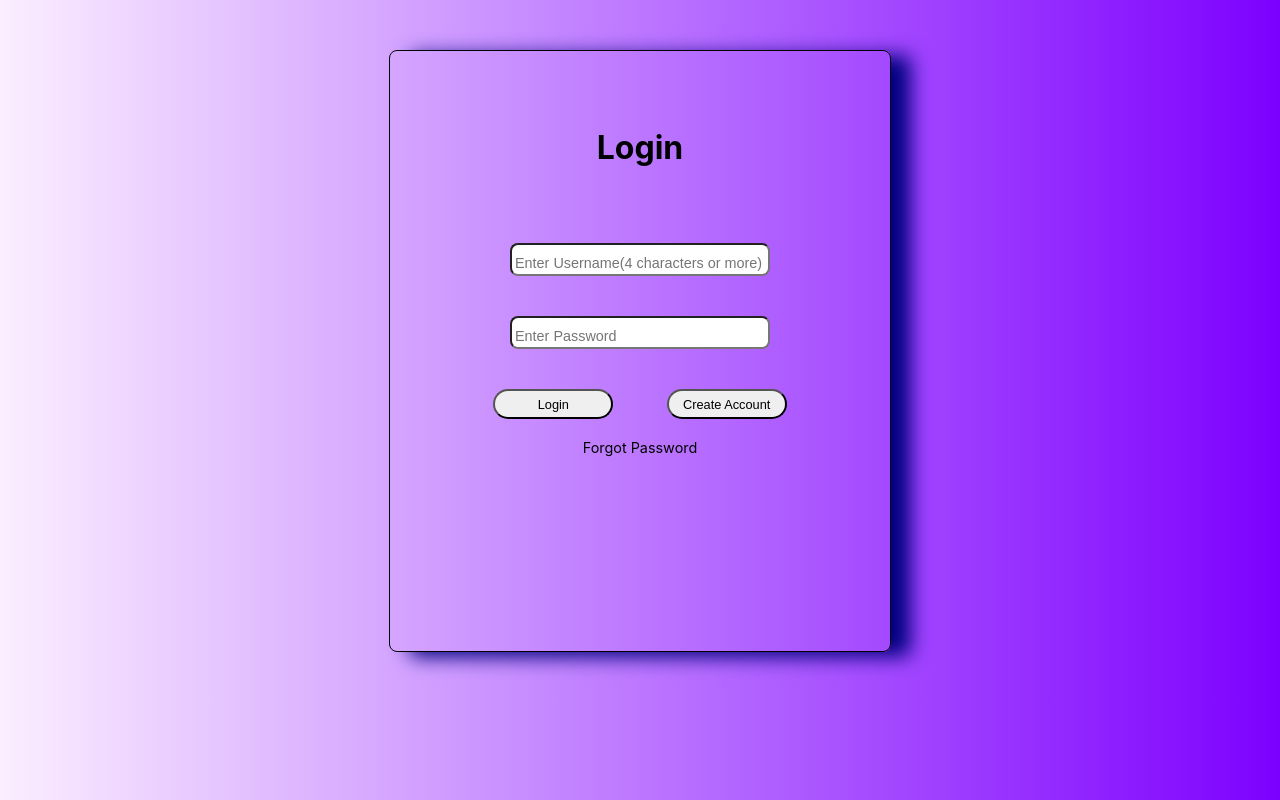
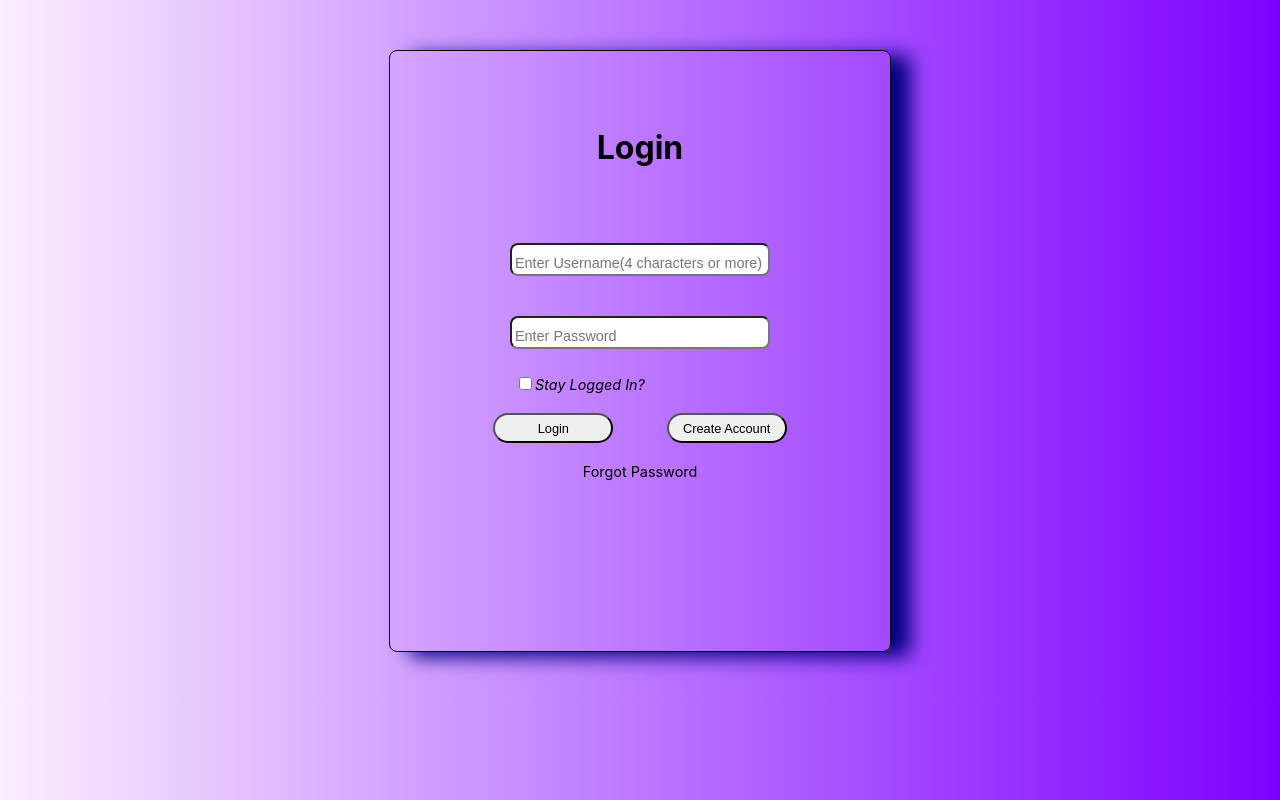
Before and after one commit to git-acruz/Medication-Tracker, a React (Create React App) app in the folder med-tracker-user/: page / in a window 1280 px wide. Built offline with nearby package versions, Linux system fonts and the light colour scheme; no server answers.

Commit message:
added loading overlay, added stay logged in

```diff
--- a/med-tracker-user/src/App.js
+++ b/med-tracker-user/src/App.js
@@ -1,6 +1,7 @@
 import React, { useState } from 'react';
 import TrackerPage from './pages/TrackerPage';
 import LoginForm from './components/LoginForm';
+import LoadingOverlay from './components/LoadingOverlay';
 
 import './App.css';
 
@@ -8,24 +9,34 @@ import './App.css';
 function App() {
 
   // const userId = 1; // Global declare of userId since there is no account user yet its just me
-  const [user, setUser] = useState(null); // This state will hold user data if logged in, otherwise it's null.
+  const [user, setUser] = useState(() => {
+    const saved = localStorage.getItem ('user')
+    return saved ? JSON.parse(saved) : null
+  }); // This state will hold user data if logged in, otherwise it's null. // update. will stay logged in unless localstorage resets data or logged out
+
+  const [loading, setLoading] = useState(false);
 
   // This function will be passed to the LoginForm.
   // LoginForm will call it on a successful API response.
-  const handleLoginSuccess = (userData) => {
+  const handleLoginSuccess = (userData, stayLoggedIn) => {
     setUser(userData); // { message: '. . .', userId }
+    if (stayLoggedIn) {
+      localStorage.setItem('user', JSON.stringify(userData))
+    };
   }
 
   // This function will be passed to the TrackerPage to handle logout.
   const handleLogout = () => {
     setUser(null);
+    localStorage.removeItem('user');
   };
 
 
   return (
     <div className='main-container'>
-      {!user && <LoginForm onLoginSuccess={handleLoginSuccess}/>}
-      {user && <TrackerPage userId={user.userId} onLogout={handleLogout}/>}
+      {loading && <LoadingOverlay/> }
+      {!user && <LoginForm onLoginSuccess={handleLoginSuccess} setLoading={setLoading}/>}
+      {user && <TrackerPage userId={user.userId} onLogout={handleLogout} setLoading={setLoading}/>}
 
     </div>
   );
--- a/med-tracker-user/src/components/LoginForm.js
+++ b/med-tracker-user/src/components/LoginForm.js
@@ -2,14 +2,17 @@ import React, { useState } from 'react';
 import '../components/loginform.css';
 import API_BASE from '../api';
 
-function LoginForm({ onLoginSuccess }) {
+function LoginForm({ onLoginSuccess, setLoading }) {
     const [username, setUsername] = useState('');
     const [password, setPassword] = useState('');
     const [formType, setformType] = useState('login');
     const [error, setError] = useState('');
     const [confirm, setConfirm] = useState('');
+    const [stayLoggedIn, setStayLoggedIn] = useState(false);
 
     const handleApiCall = (endpoint, body) => {
+        setLoading(true);
+
         fetch(`${API_BASE}/${endpoint}`, {
             method: 'POST',
             headers: { 'Content-Type': 'application/json' },
@@ -17,13 +20,18 @@ function LoginForm({ onLoginSuccess }) {
         })
         .then(res => res.json())
         .then(data => {
+            setLoading(false);
+
             if (data.error) {
                 setError(data.error); // Display error from server
             } else {
-                onLoginSuccess(data); // on success, call the function from App.js
+                onLoginSuccess(data, stayLoggedIn); // on success, call the function from App.js
             }
         })
-        .catch(() => setError('An error ocurred. Please try again.'));
+        .catch(() => {
+            setLoading(false)
+            setError('An error ocurred. Please try again.')
+        });
     };
 
     // login handler
@@ -98,6 +106,16 @@ function LoginForm({ onLoginSuccess }) {
                 <div>
                     {error && <p className='error-message'>{error}</p>}
                 </div>
+
+                <div className='checkbox-container'>
+                    <label>
+                        <input
+                            type='checkbox'
+                            checked={stayLoggedIn}
+                            onChange={(e) => setStayLoggedIn(e.target.checked)}
+                        />Stay Logged In?
+                    </label>
+                </div>
                 <div className='btn-container'>
                     {/* This button's text and function changes */}
                     {formType === 'login' ? (
@@ -131,7 +149,6 @@ function LoginForm({ onLoginSuccess }) {
                         </button>
                     )}
 
-
                 </div>
 
                 <div className='fgt-pass-container'>
```
